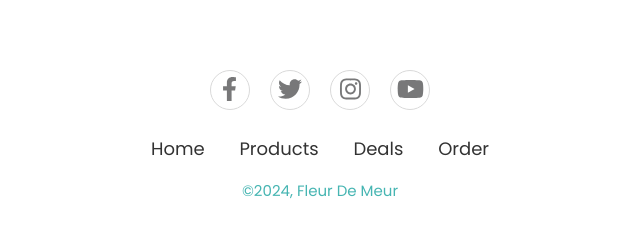
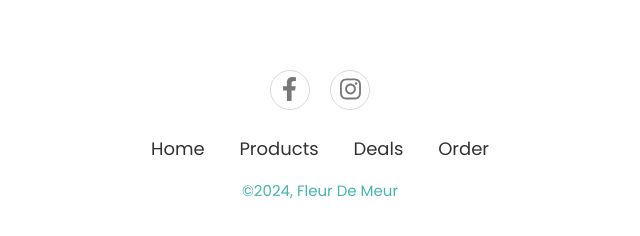
Before and after one commit to fleurdemeur/fleurdemeur, a plain HTML site: page deal2.html in a window 1280 px wide. Shown: the part 1115-1351 px from the top of the page, 320-960 px from the left. Drawn offline with nearby package versions, Linux system fonts and the light colour scheme; a web font is replaced by a local one.

Commit message:
Update footer deal2.html

```diff
--- a/deal2.html
+++ b/deal2.html
@@ -56,10 +56,8 @@ It's our way of saying thank you for supporting our brand and products. By displ
 
     <footer class="section-p1">
         <div class="social">
-            <a href=""><i class="fab fa-facebook-f"></i></a>
-            <a href=""><i class="fab fa-twitter"></i></a>
+            <a href="https://www.facebook.com/share/7nEAjG9sas2e41Hq/?mibextid=LQQJ4d"><i class="fab fa-facebook-f"></i></a>
             <a href="https://www.instagram.com/fleur.de.meur/" target="_blank"><i class="fab fa-instagram"></i></a>
-            <a href=""><i class="fab fa-youtube"></i></a>
         </div>
         <ul class="list">
             <li>
```
